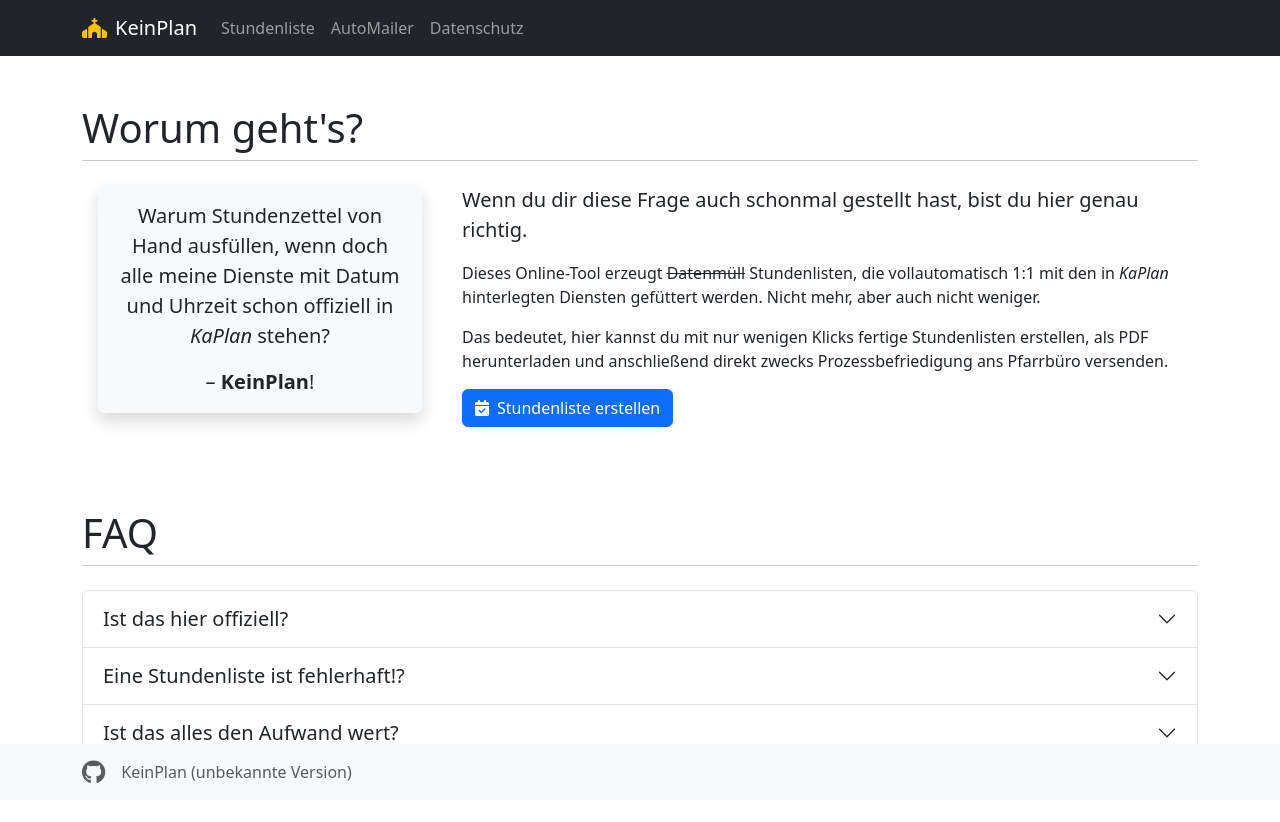
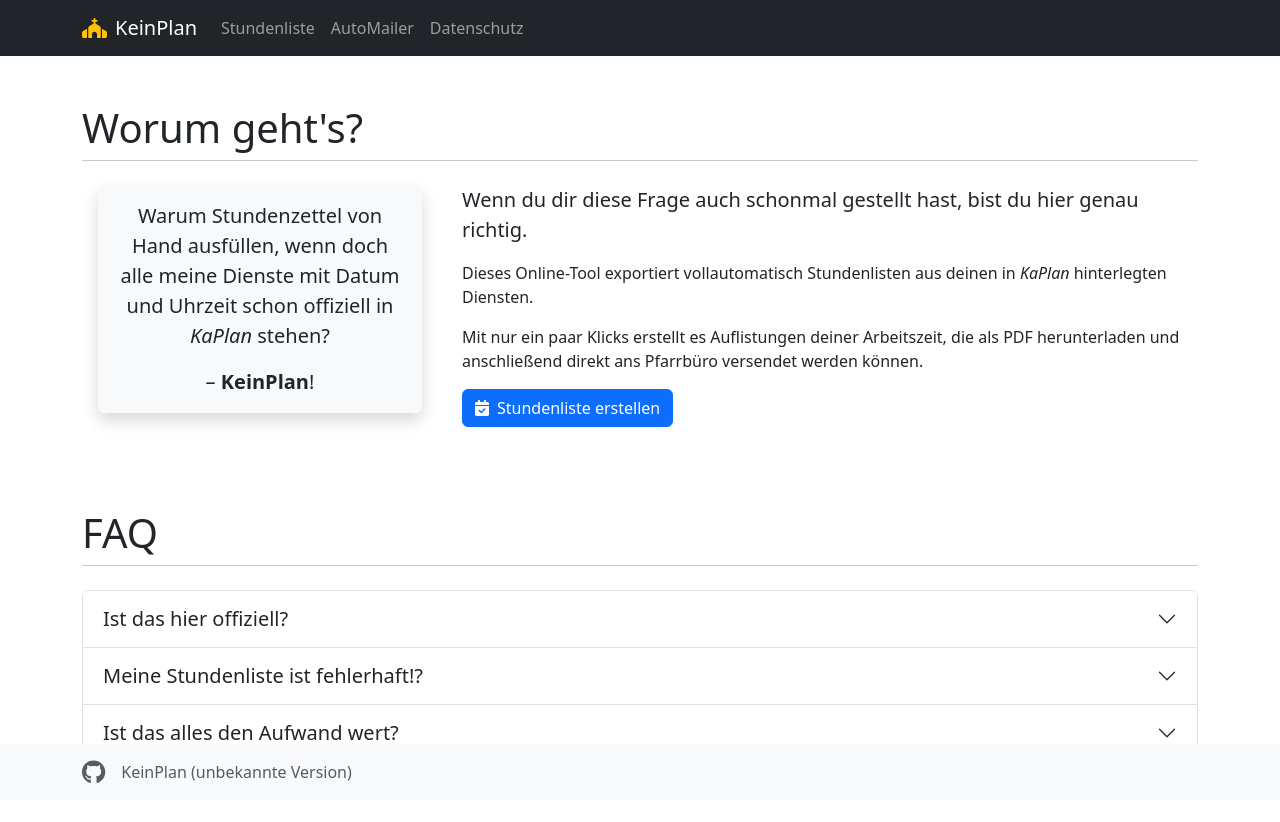
Before and after one commit to nbe95/KeinPlan, a Next.js app in the folder frontend/: page / in a window 1280 px wide. Shown: the top 822 px of the page. Built offline with nearby package versions, Linux system fonts and the light colour scheme.

Commit message:
Less passive-aggressive speech

```diff
--- a/frontend/pages/index.tsx
+++ b/frontend/pages/index.tsx
@@ -8,6 +8,9 @@ import PageSection from "../components/page-section";
 import PageWrapper from "../components/page-wrapper";
 
 const Page: NextPage = () => {
+  const githubLink: string | undefined =
+    process.env.NEXT_PUBLIC_KEINPLAN_GITHUB_LINK;
+
   return (
     <PageWrapper>
       <PageSection headline="Worum geht's?">
@@ -30,16 +33,13 @@ const Page: NextPage = () => {
               genau richtig.
             </p>
             <p>
-              Dieses Online-Tool erzeugt{" "}
-              <span className="text-decoration-line-through">Datenmüll</span>{" "}
-              Stundenlisten, die vollautomatisch 1:1 mit den in <em>KaPlan</em>{" "}
-              hinterlegten Diensten gefüttert werden. Nicht mehr, aber auch
-              nicht weniger.
+              Dieses Online-Tool exportiert vollautomatisch Stundenlisten aus
+              deinen in <em>KaPlan</em> hinterlegten Diensten.
             </p>
             <p>
-              Das bedeutet, hier kannst du mit nur wenigen Klicks fertige
-              Stundenlisten erstellen, als PDF herunterladen und anschließend
-              direkt zwecks Prozessbefriedigung ans Pfarrbüro versenden.
+              Mit nur ein paar Klicks erstellt es Auflistungen deiner
+              Arbeitszeit, die als PDF herunterladen und anschließend direkt ans
+              Pfarrbüro versendet werden können.
             </p>
             <Button variant="primary" className="mx-auto" href="/time-sheet">
               <FontAwesomeIcon icon={faCalendarCheck} className="me-2" />
@@ -52,18 +52,14 @@ const Page: NextPage = () => {
       <PageSection headline="FAQ">
         <FaqContainer>
           <FaqItem question="Ist das hier offiziell?">
-            Nein. Dieses Tool hat nichts mit KaPlan, der Kirchengemeinde usw. zu
-            tun. Daher alles ohne Gewähr.
-            <br />
+            Nein. Dieses Tool hat nichts mit <em>KaPlan</em>, der
+            Kirchengemeinde usw. zu tun. Daher alles ohne Gewähr.
             <strong>Überprüfe alles, was du ans Pfarrbüro sendest.</strong>
           </FaqItem>
-          <FaqItem question="Eine Stundenliste ist fehlerhaft!?">
-            Rechne nochmal nach. Wenn du sicher bist, einen Fehler gefunden zu
-            haben, erstelle gerne{" "}
-            <Link
-              href="https://github.com/nbe95/KeinPlan/issues/new"
-              target="_blank"
-            >
+          <FaqItem question="Meine Stundenliste ist fehlerhaft!?">
+            Rechne nochmal nach. Wenn du sicher bist, eine Unstimmigkeit
+            gefunden zu haben, erstelle gerne{" "}
+            <Link href={githubLink + "/issues"} target="_blank">
               ein Ticket
             </Link>{" "}
             mit genauer Beschreibung des Fehlers oder melde dich direkt beim
```
Also changed, not shown: 1 other file (tests, documents, lock files or other folders).
